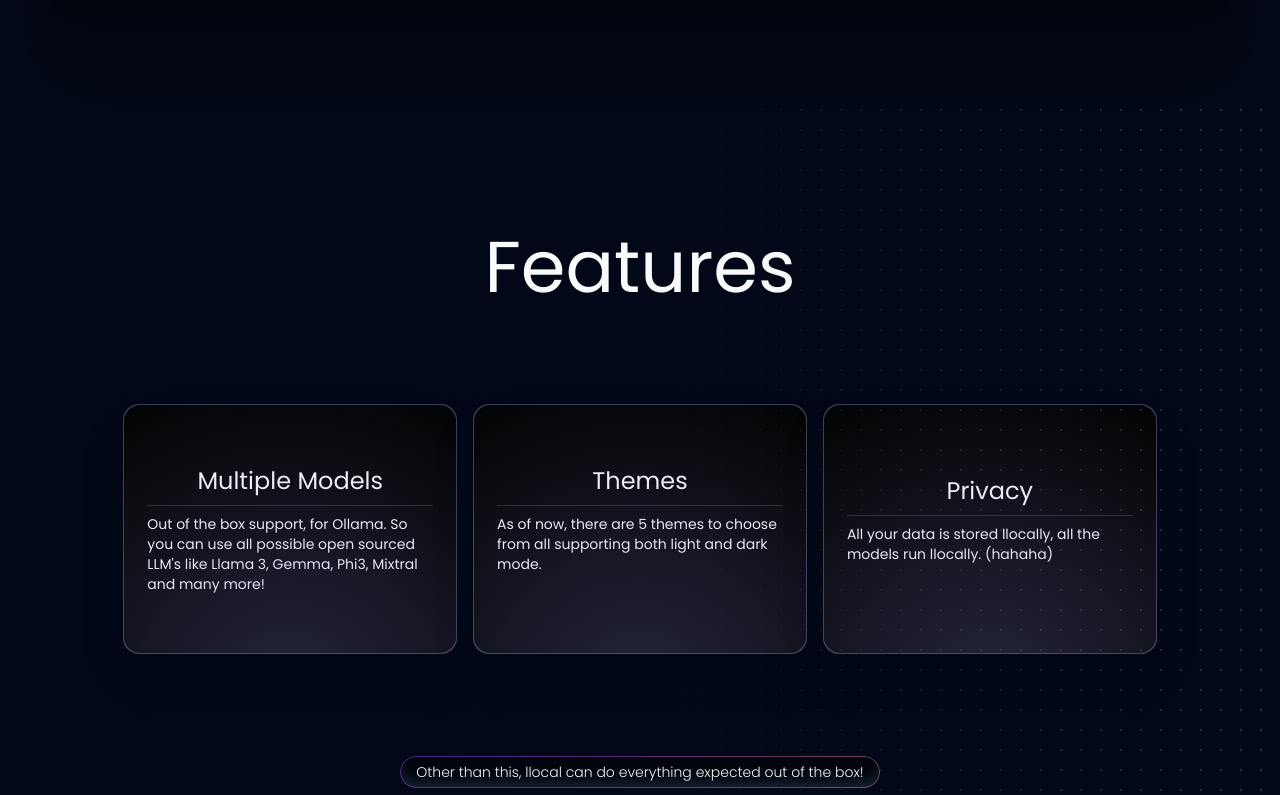
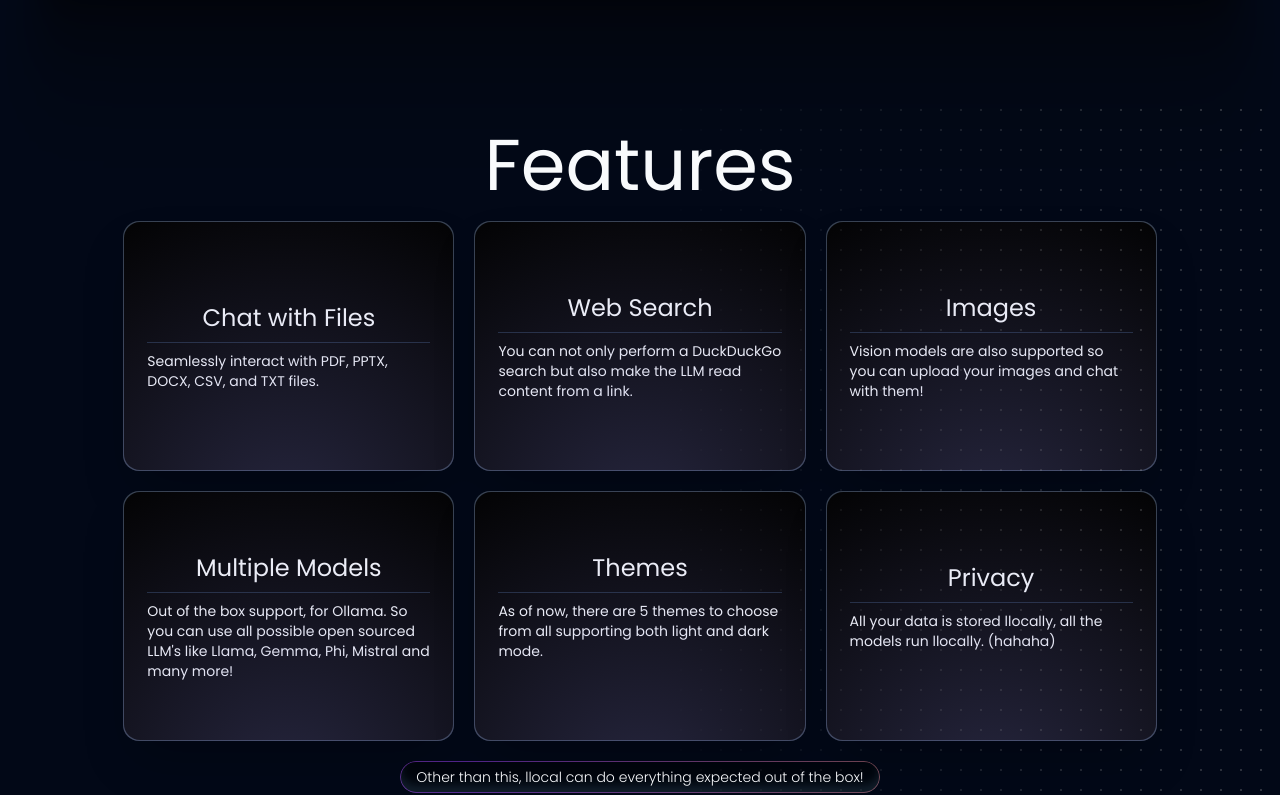
Before and after one commit to kartikm7/llocal-web, a Next.js app: page / in a window 1280 px wide. Shown: the part 1171-1966 px from the top of the page. Built offline with nearby package versions, Linux system fonts and the light colour scheme.

Commit message:
feat: cursor effect on landing page

```diff
--- a/src/app/page.tsx
+++ b/src/app/page.tsx
@@ -13,6 +13,7 @@
 import { ContainerScroll } from "@/components/container-scroll-animation";
 import AnimatedShinyText from "@/components/animated-shiny-text";
 import { DownloadDropdown } from "@/components/download-dropdown";
+import { Cursor } from "@/components/cursor";
 
 export default function Home() {
   return (
@@ -25,7 +26,29 @@
                 ✨ Officially recognized by Ollama!
               </AnimatedGradientText>
               <div>
-                <h1 className="font-light text-8xl">llocal</h1>
+                <div>
+                  <Cursor
+                    attachToParent
+                    variants={{
+                      initial: { height: 0, opacity: 0, scale: 0.3 },
+                      animate: { height: "auto", opacity: 1, scale: 1 },
+                      exit: { height: 0, opacity: 0, scale: 0.3 },
+                    }}
+                    transition={{
+                      type: "spring",
+                      duration: 0.3,
+                      bounce: 0.1,
+                    }}
+                    className="overflow-hidden"
+                    springConfig={{
+                      bounce: 0.01,
+                    }}
+                  >
+                  <p className="text-xs backdrop-blur-lg p-2 rounded-full border-2 border-white border-opacity-50"><span className="font-semibold">Double L</span> for the <span className="font-semibold">LL in LLM</span>, <span className="italic">but could not fit in the M</span></p>
+                  </Cursor>
+                  <h1 className="font-light text-8xl">llocal</h1>
+
+                  </div>
                 <p className="">
                   a fully open sourced client for utilizing <br /> locally
                   running large language models
@@ -34,7 +57,13 @@
               <DownloadDropdown>
                 <div className="relative text-2xl font-light p-4 bg-foreground text-background rounded-lg hover:scale-95 hover:opacity-95 transition-all">
                   <h1>Download</h1>
-                  <BorderBeam borderWidth={2} duration={12} delay={9} colorFrom='#FFE604' colorTo='#FF00A8'/>
+                  <BorderBeam
+                    borderWidth={2}
+                    duration={12}
+                    delay={9}
+                    colorFrom="#FFE604"
+                    colorTo="#FF00A8"
+                  />
                 </div>
               </DownloadDropdown>
               {/* <p className="opacity-75">Free & Open Source</p> */}
@@ -66,23 +95,46 @@
           )}
         />
       </div>
-      <div className="features relative p-5 w-full h-screen flex flex-col justify-evenly items-center">
+      <div className="features relative p-5 w-full flex flex-col justify-evenly items-center gap-5">
         <h1 className="text-7xl justify-self-start">Features</h1>
         <MagicContainer
           className={
-            "flex h-[500px] justify-self-center text-light text-2xl w-5/6 flex-col gap-4 lg:h-[250px] lg:flex-row"
+            "grid grid-cols-1 md:grid-cols-3 w-5/6 gap-5 justify-items-center items-center text-light text-2xl"
           }
         >
-          <MagicCard className="flex flex-col justify-evenly gap-2">
+          <MagicCard className="flex flex-col h-[250px] gap-2">
+            <h1 className="">Chat with Files</h1>
+            <Separator />
+            <p className="text-sm">
+              {"Seamlessly interact with PDF, PPTX, DOCX, CSV, and TXT files."}
+            </p>
+          </MagicCard>
+          <MagicCard className="flex flex-col h-[250px] gap-2">
+            <p className="">Web Search</p>
+            <Separator />
+            <p className="text-sm">
+              You can not only perform a DuckDuckGo search but also make the LLM
+              read content from a link.
+            </p>
+          </MagicCard>
+          <MagicCard className="flex flex-col h-[250px] gap-2">
+            <p className="">Images</p>
+            <Separator />
+            <p className="text-sm">
+              Vision models are also supported so you can upload your images and
+              chat with them!
+            </p>
+          </MagicCard>
+          <MagicCard className="flex flex-col h-[250px] justify-evenly gap-2">
             <h1 className="">Multiple Models</h1>
             <Separator />
             <p className="text-sm">
               {
-                "Out of the box support, for Ollama. So you can use all possible open sourced LLM's like Llama 3, Gemma, Phi3, Mixtral and many more!"
+                "Out of the box support, for Ollama. So you can use all possible open sourced LLM's like Llama, Gemma, Phi, Mistral and many more!"
               }
             </p>
           </MagicCard>
-          <MagicCard className="flex flex-col  gap-2">
+          <MagicCard className="flex flex-col h-[250px]  gap-2">
             <p className="">Themes</p>
             <Separator />
             <p className="text-sm">
@@ -90,7 +142,7 @@
               light and dark mode. <br /> <br />{" "}
             </p>
           </MagicCard>
-          <MagicCard className="flex flex-col gap-2">
+          <MagicCard className="flex flex-col h-[250px] gap-2">
             <p className="">Privacy</p>
             <Separator />
             <p className="text-sm">
--- /dev/null
+++ b/src/components/cursor.tsx
@@ -0,0 +1,131 @@
+'use client';
+import React, { useEffect, useState, useRef } from 'react';
+import {
+  motion,
+  SpringOptions,
+  useMotionValue,
+  useSpring,
+  AnimatePresence,
+  Transition,
+  Variant,
+} from 'framer-motion';
+import { cn } from '@/lib/utils';
+
+type CursorProps = {
+  children: React.ReactNode;
+  className?: string;
+  springConfig?: SpringOptions;
+  attachToParent?: boolean;
+  transition?: Transition;
+  variants?: {
+    initial: Variant;
+    animate: Variant;
+    exit: Variant;
+  };
+  onPositionChange?: (x: number, y: number) => void;
+};
+
+export function Cursor({
+  children,
+  className,
+  springConfig,
+  attachToParent,
+  variants,
+  transition,
+  onPositionChange,
+}: CursorProps) {
+  const cursorX = useMotionValue(
+    typeof window !== 'undefined' ? window.innerWidth / 2 : 0
+  );
+  const cursorY = useMotionValue(
+    typeof window !== 'undefined' ? window.innerHeight / 2 : 0
+  );
+  const cursorRef = useRef<HTMLDivElement>(null);
+  const [isVisible, setIsVisible] = useState(!attachToParent);
+
+  useEffect(() => {
+    if (!attachToParent) {
+      document.body.style.cursor = 'none';
+    } else {
+      document.body.style.cursor = 'auto';
+    }
+
+    const updatePosition = (e: MouseEvent) => {
+      cursorX.set(e.clientX);
+      cursorY.set(e.clientY);
+      onPositionChange?.(e.clientX, e.clientY);
+    };
+
+    document.addEventListener('mousemove', updatePosition);
+
+    return () => {
+      document.removeEventListener('mousemove', updatePosition);
+    };
+  }, [cursorX, cursorY, onPositionChange]);
+
+  const cursorXSpring = useSpring(cursorX, springConfig || { duration: 0 });
+  const cursorYSpring = useSpring(cursorY, springConfig || { duration: 0 });
+
+  useEffect(() => {
+    const handleVisibilityChange = (visible: boolean) => {
+      setIsVisible(visible);
+    };
+
+    if (attachToParent && cursorRef.current) {
+      const parent = cursorRef.current.parentElement;
+      if (parent) {
+        parent.addEventListener('mouseenter', () => {
+          parent.style.cursor = 'none';
+          handleVisibilityChange(true);
+        });
+        parent.addEventListener('mouseleave', () => {
+          parent.style.cursor = 'auto';
+          handleVisibilityChange(false);
+        });
+      }
+    }
+
+    return () => {
+      if (attachToParent && cursorRef.current) {
+        const parent = cursorRef.current.parentElement;
+        if (parent) {
+          parent.removeEventListener('mouseenter', () => {
+            parent.style.cursor = 'none';
+            handleVisibilityChange(true);
+          });
+          parent.removeEventListener('mouseleave', () => {
+            parent.style.cursor = 'auto';
+            handleVisibilityChange(false);
+          });
+        }
+      }
+    };
+  }, [attachToParent]);
+
+  return (
+    <motion.div
+      ref={cursorRef}
+      className={cn('pointer-events-none fixed left-0 top-0 z-50', className)}
+      style={{
+        x: cursorXSpring,
+        y: cursorYSpring,
+        translateX: '-50%',
+        translateY: '-50%',
+      }}
+    >
+      <AnimatePresence>
+        {isVisible && (
+          <motion.div
+            initial='initial'
+            animate='animate'
+            exit='exit'
+            variants={variants}
+            transition={transition}
+          >
+            {children}
+          </motion.div>
+        )}
+      </AnimatePresence>
+    </motion.div>
+  );
+}
--- a/tailwind.config.ts
+++ b/tailwind.config.ts
@@ -7,7 +7,7 @@
     './components/**/*.{ts,tsx}',
     './app/**/*.{ts,tsx}',
     './src/**/*.{ts,tsx}',
-	],
+  ],
   prefix: "",
   theme: {
     container: {
```
